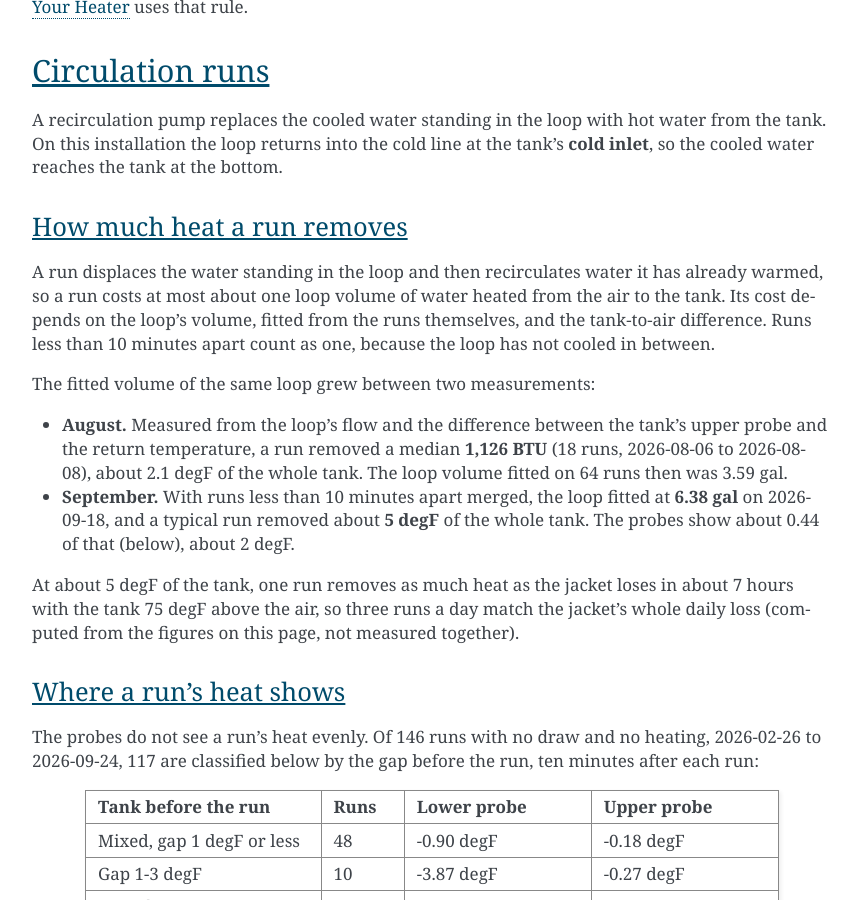
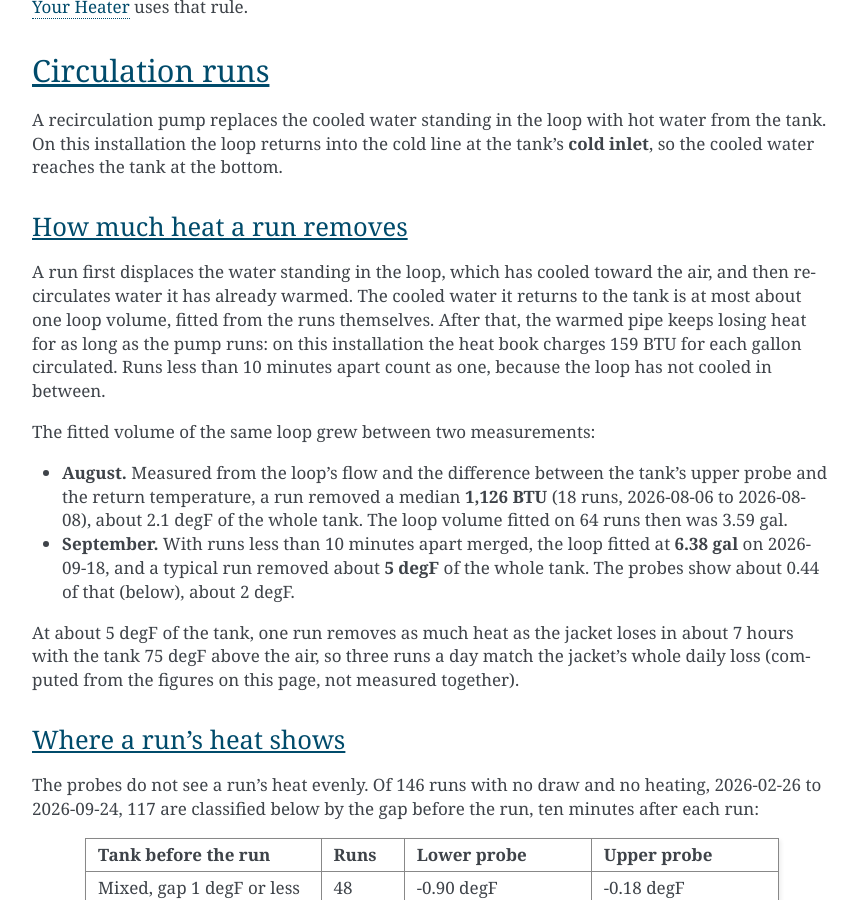
Before and after one commit to eman/nwp500-python, a Sphinx documentation site: the page built from docs/explanation/standby-loss.rst, in a window 1280 px wide and 900 px high, scrolled down 2081 px. Shown: the whole window, without its empty margins (338-1195 px from the left). Built offline with Sphinx 7.4.7, drawn with Linux system fonts in a browser that asks for light colours.

Commit message:
docs(standby): the one-loop cap is the cooled water returned; the pipe loss continues

```diff
--- a/docs/explanation/standby-loss.rst
+++ b/docs/explanation/standby-loss.rst
@@ -129,12 +129,13 @@ tank at the bottom.
 How much heat a run removes
 ---------------------------
 
-A run displaces the water standing in the loop and then recirculates
-water it has already warmed, so a run costs at most about one loop
-volume of water heated from the air to the tank. Its cost depends on the
-loop's volume, fitted from the runs themselves, and the tank-to-air
-difference. Runs less than 10 minutes apart count as one, because the
-loop has not cooled in between.
+A run first displaces the water standing in the loop, which has cooled
+toward the air, and then recirculates water it has already warmed. The
+cooled water it returns to the tank is at most about one loop volume,
+fitted from the runs themselves. After that, the warmed pipe keeps
+losing heat for as long as the pump runs: on this installation the heat
+book charges 159 BTU for each gallon circulated. Runs less than 10
+minutes apart count as one, because the loop has not cooled in between.
 
 The fitted volume of the same loop grew between two measurements:
 
```
